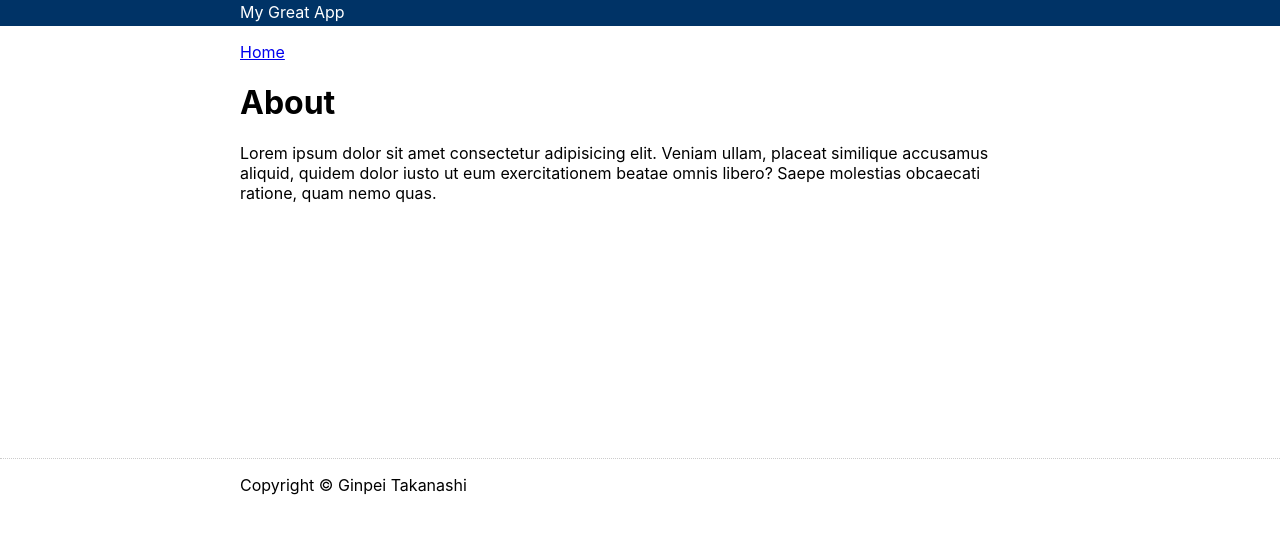
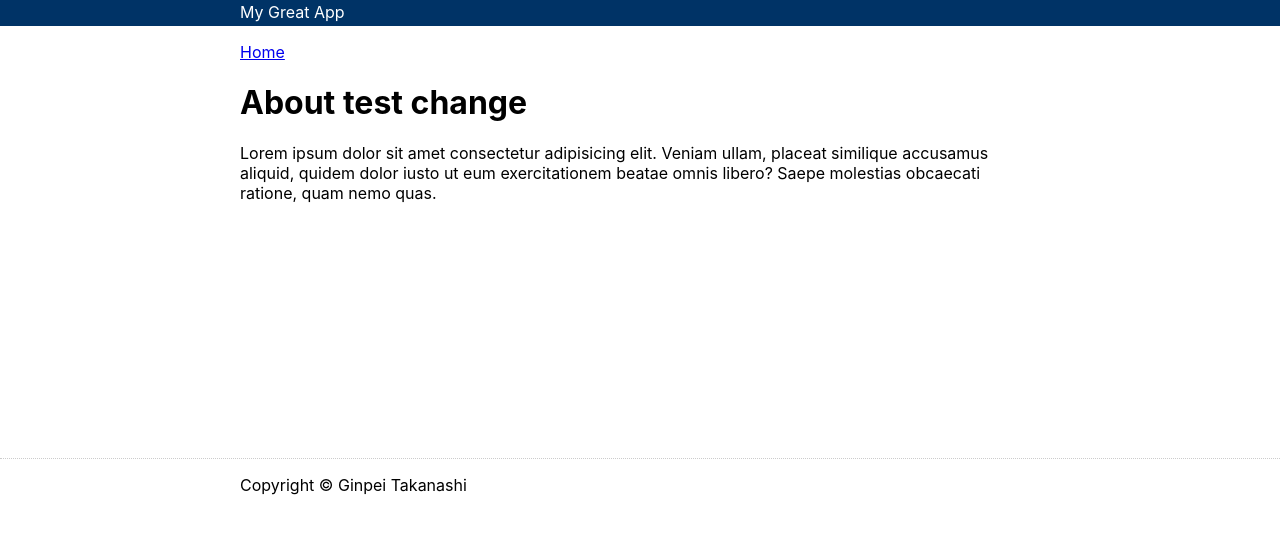
Before and after one commit to HelloTakako/react-test-190921, a React (Create React App) app: page /about in a window 1280 px wide. Shown: the top 534 px of the page. Built offline with nearby package versions, Linux system fonts and the light colour scheme.

Commit message:
change about page

```diff
--- a/src/screens/AboutPage.tsx
+++ b/src/screens/AboutPage.tsx
@@ -8,7 +8,7 @@ const AboutPage: React.FC = () => {
       <p>
         <Link to="/">Home</Link>
       </p>
-      <h1>About</h1>
+      <h1>About test change</h1>
       <p>Lorem ipsum dolor sit amet consectetur adipisicing elit. Veniam ullam, placeat similique accusamus aliquid, quidem dolor iusto ut eum exercitationem beatae omnis libero? Saepe molestias obcaecati ratione, quam nemo quas.</p>
     </DefaultLayout>
   );
```
